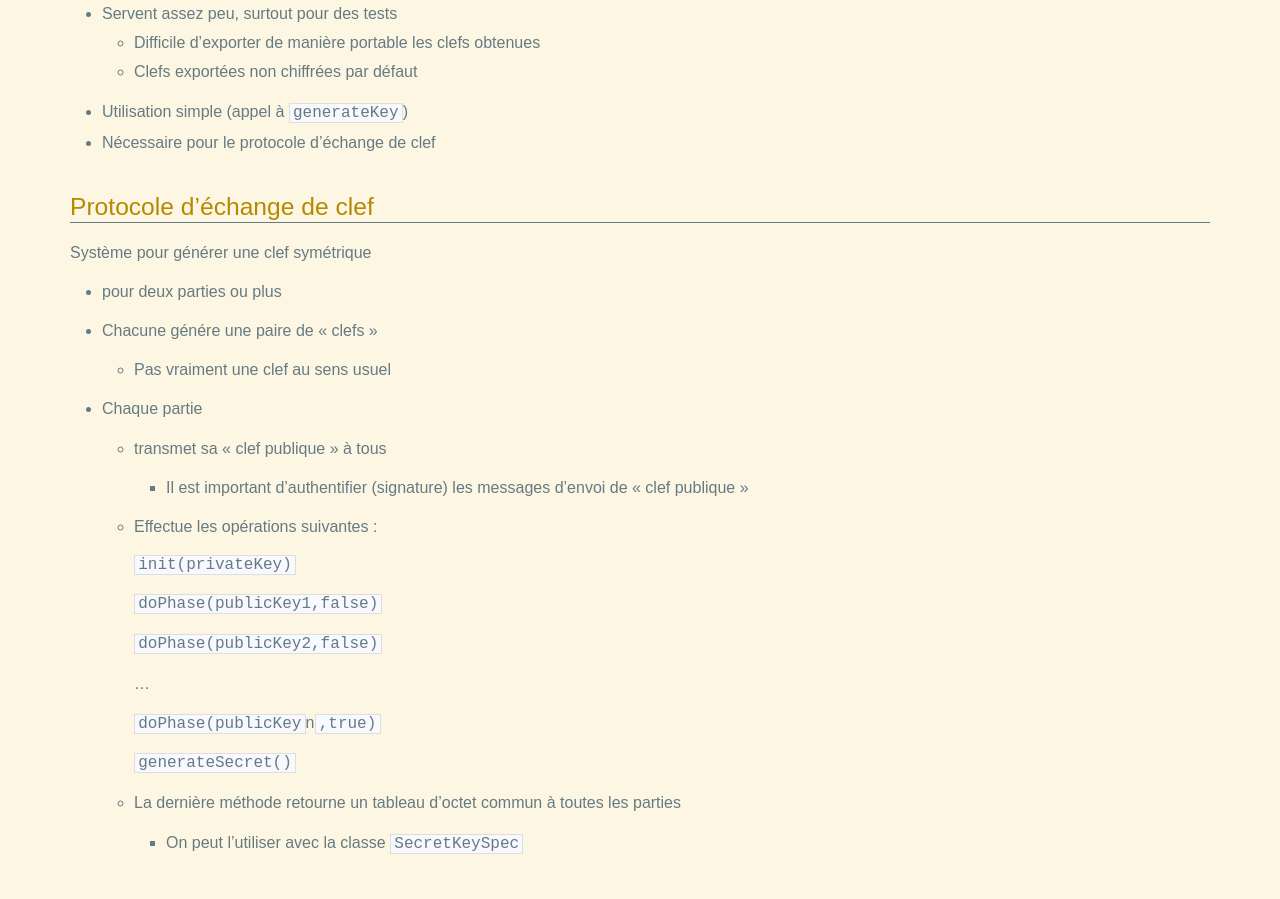
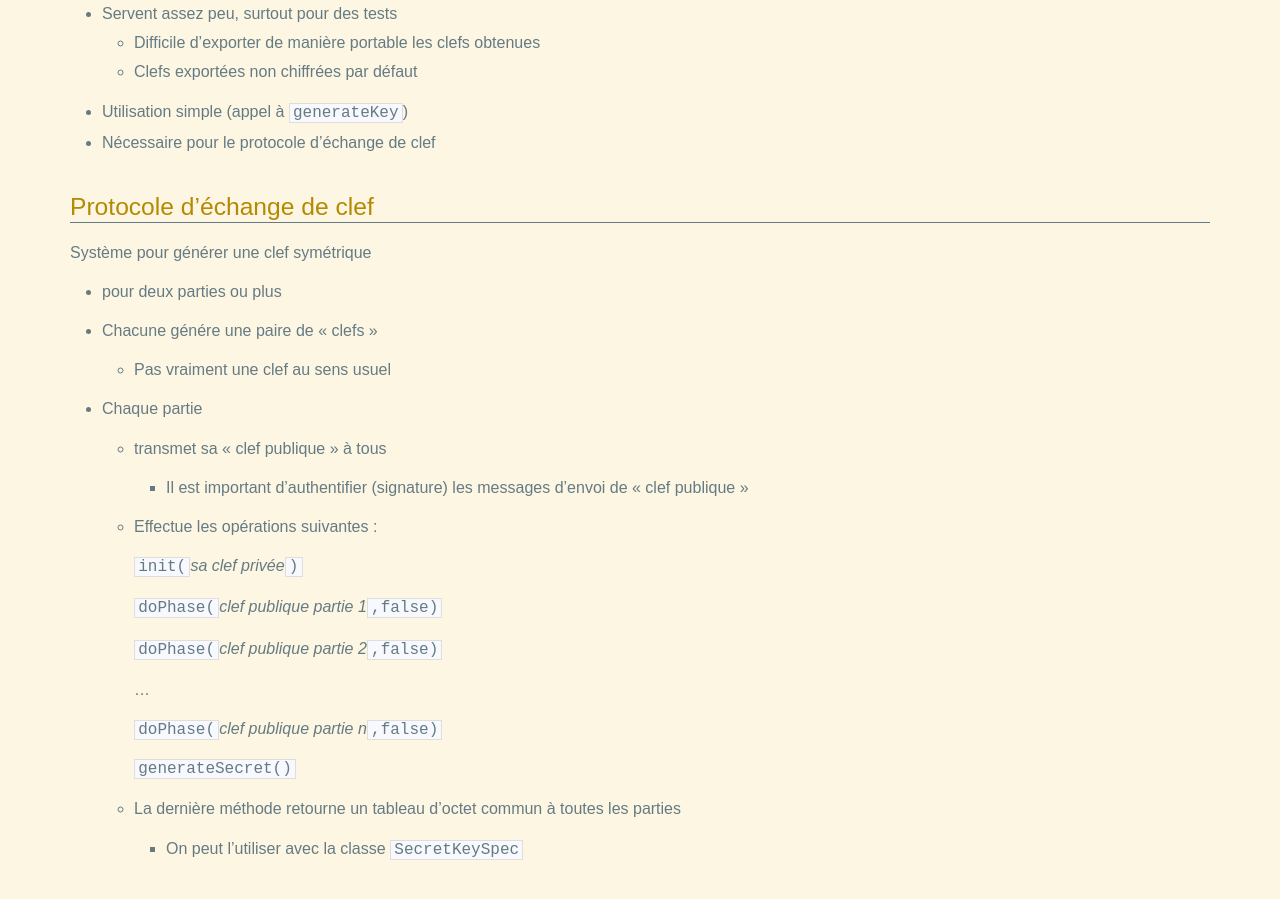
Before and after one commit to lacl-upec/m2jca, a Jekyll site: the page built from _posts/2015-09-29-cours 2.md, in a window 1280 px wide and 900 px high, scrolled down 1317 px. Built offline with Jekyll 4.4.1, drawn with Linux system fonts in a browser that asks for light colours.

Commit message:
Update 2015-09-29-cours 2.md

```diff
--- a/_posts/2015-09-29-cours 2.md
+++ b/_posts/2015-09-29-cours 2.md
@@ -76,15 +76,15 @@ Système pour générer une clef symétrique
 
    - Effectue les opérations suivantes :
 
-     `init(privateKey)`
+     `init(`*sa clef privée*`)`
 
-     `doPhase(publicKey1,false)`
+     `doPhase(`*clef publique partie 1*`,false)`
 
-     `doPhase(publicKey2,false)`
+     `doPhase(`*clef publique partie 2*`,false)`
 
      ...
 
-     `doPhase(publicKey`n`,true)`
+     `doPhase(`*clef publique partie n*`,false)`
 
      `generateSecret()`
 
```
